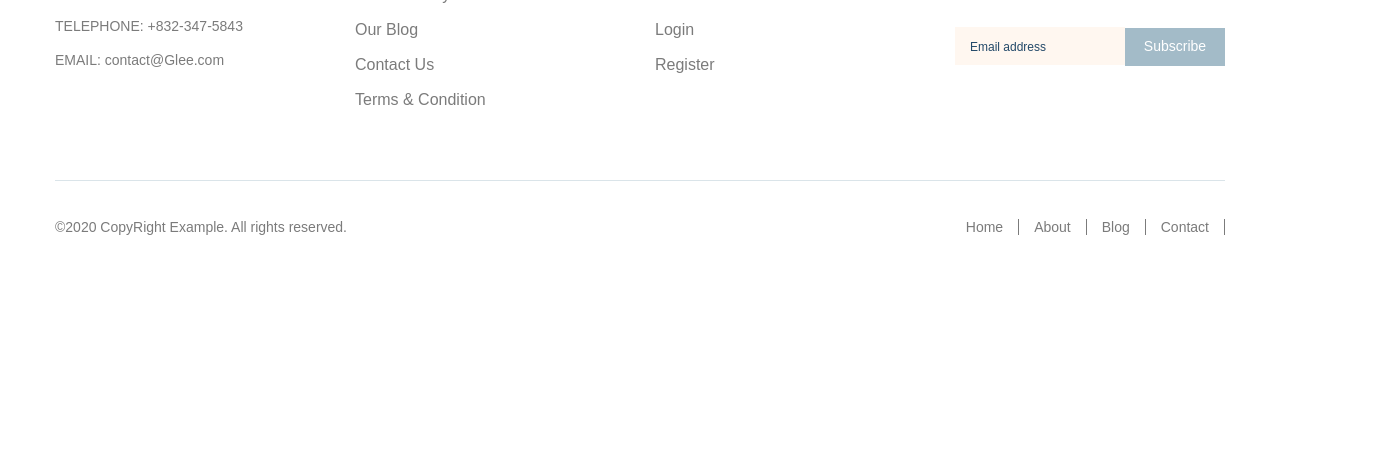
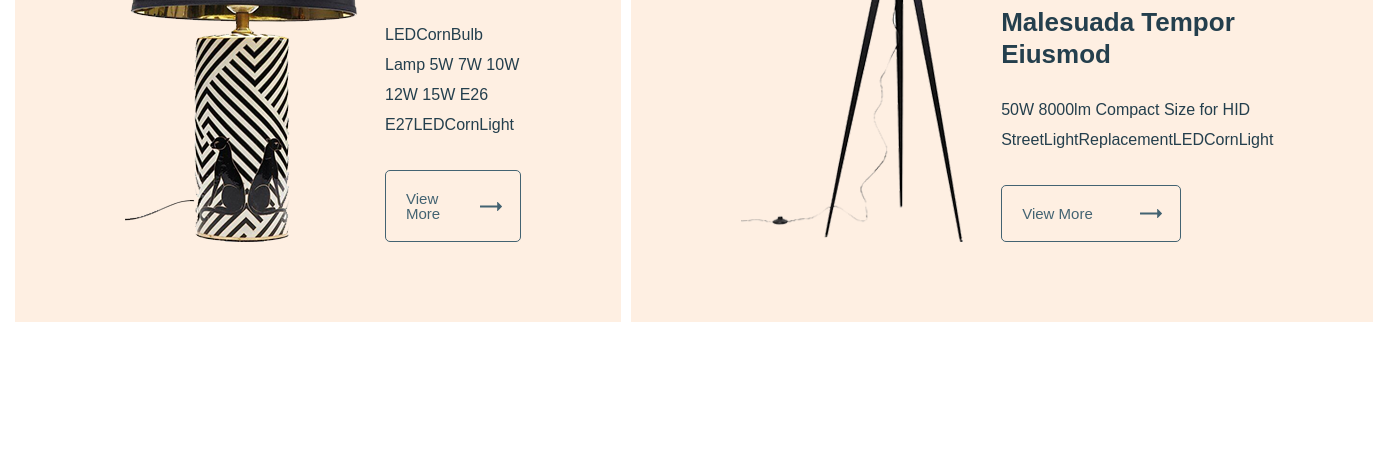
Before and after one commit to SerSak/Glee, a website: page app/index.html in a window 1280 px wide. Shown: the part 2531-3007 px from the top of the page, 1373 px wide, since content can reach past the window. Before the commit the page ends 2804 px from the top, so only its background shows below. Drawn offline with nearby package versions, Linux system fonts and the light colour scheme; files that its build step writes are made by us from their sources.

Commit message:
added lamp section

```diff
--- a/app/index.html
+++ b/app/index.html
@@ -440,7 +440,59 @@
             </div>
         </section>
 
+
+        <div class="lamp">
+            <div class="container-lg">
+                <div class="lamp__inner">
+
+                    <div class="lamp__item">
+                        <img class="lamp__img" src="images/lamp1.png" alt="lamp">
+                        <div class="lamp__content">
+                            <h6 class="lamp__title">Mirum Notare Tellus</h6>
+                            <p class="lamp__text">
+                                LEDCornBulb Lamp 5W 7W 10W 12W 15W E26 E27LEDCornLight
+                            </p>
+                            <a class="lamp__link" href="#">View More</a>
+                        </div>
+                    </div>
+
+                    <div class="lamp__item">
+                        <img class="lamp__img" src="images/lamp2.png" alt="lamp">
+                        <div class="lamp__content">
+                            <h6 class="lamp__title">Malesuada Tempor eiusmod</h6>
+                            <p class="lamp__text">
+                                50W 8000lm Compact Size for HID StreetLightReplacementLEDCornLight
+                            </p>
+                            <a class="lamp__link" href="#">View More</a>
+                        </div>
+                    </div>
+
+                </div>
+            </div>
+        </div>
+
+
+
+
+
+
+
     </main>
+
+
+
+
+
+
+
+
+
+
+
+
+
+
+
 
     <footer class="footer">
         <div class="container-md">
--- a/app/scss/style.scss
+++ b/app/scss/style.scss
@@ -478,7 +478,6 @@
     color: #191919;
 }
 
-
 .product-item {
     display: flex;
     flex-direction: column;
@@ -538,7 +537,6 @@
         }
     }
 
-
     &__title {
         @extend %dm500;
         font-size: 16px;
@@ -557,8 +555,79 @@
 }
 
 
+// ================== LAMP ==================
+
+.lamp {
+    padding-bottom: 90px;
+
+    &__inner {
+        display: flex;
+        justify-content: space-between;
+    }
+
+    &__item {
+        position: relative;
+        display: flex;
+        align-items: flex-end;
+        background-color: #feefe2;
+        padding: 80px 100px 80px 370px;
+    }
+
+    &__item+&__item {
+        margin-left: 10px;
+    }
+
+    &__img {
+        position: absolute;
+        left: 110px;
+    }
 
 
+    &__content {
+        max-width: 400px;
+        width: 100%;
+    }
+
+    &__title {
+        @extend %dm700;
+        text-transform: capitalize;
+        font-size: 26px;
+        color: #243f4d;
+        line-height: 32px;
+        margin-bottom: 25px;
+    }
+
+    &__text {
+        @extend %r400;
+        font-size: 16px;
+        color: rgb(36, 63, 77);
+        line-height: 1.875;
+        text-align: left;
+        margin-bottom: 30px;
+    }
+
+    &__link {
+        @extend %r400;
+        display: block;
+        max-width: 180px;
+        text-transform: capitalize;
+        font-size: 15px;
+        color: #436372;
+        line-height: 1;
+        background-color: transparent;
+        padding: 20px 80px 20px 20px;
+        background-image: url(../images/icons/arrowrgrey.svg);
+        background-position: center right 18px;
+        background-repeat: no-repeat;
+        border: 1px solid #436372;
+        border-radius: 5px;
+    }
+
+
+
+
+
+}
 
 
 
```
Also changed, not shown: app/images/icons/arrowrgrey.svg (added), app/images/lamp1.png (added), app/images/lamp2.png (added).
